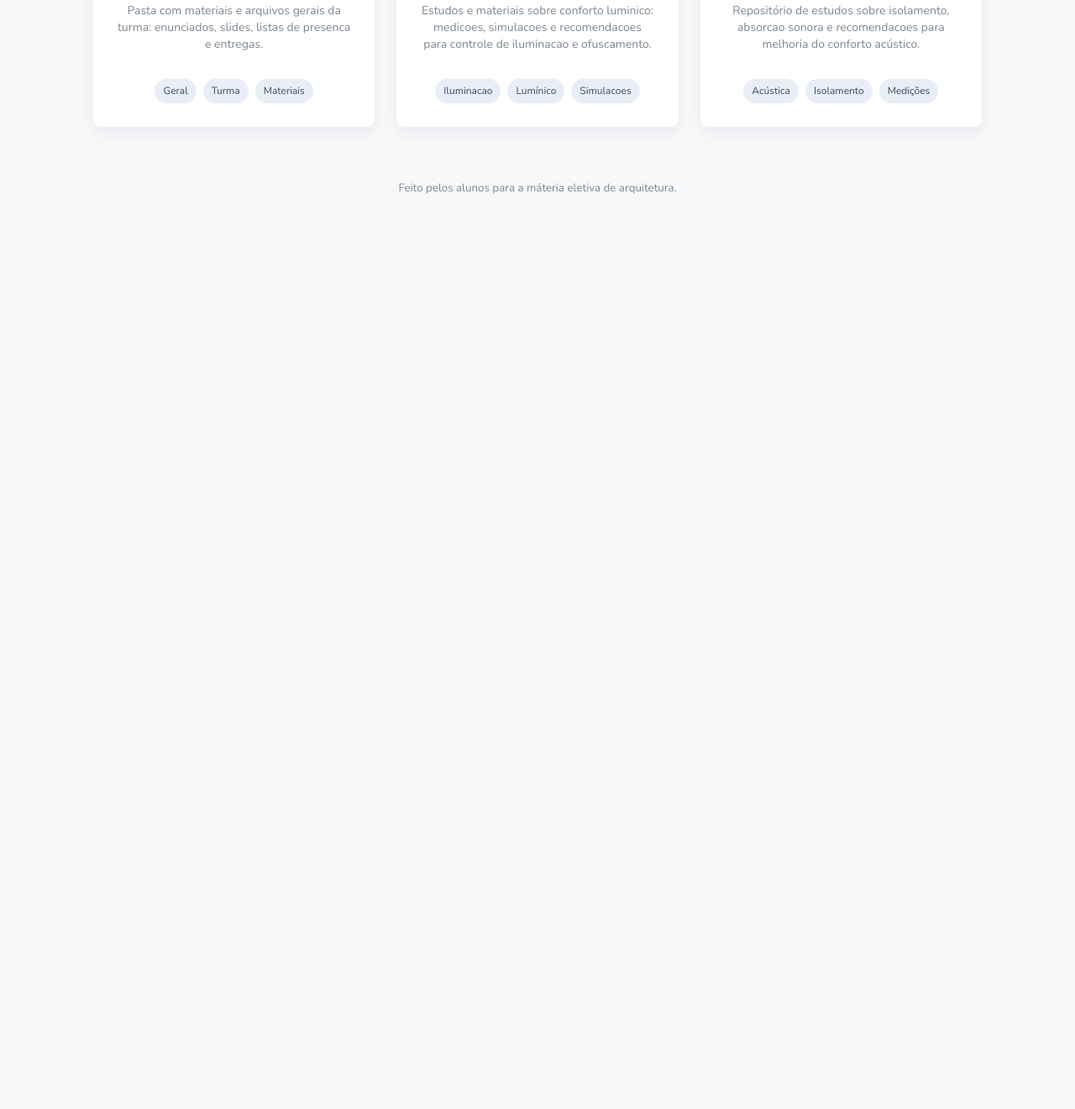
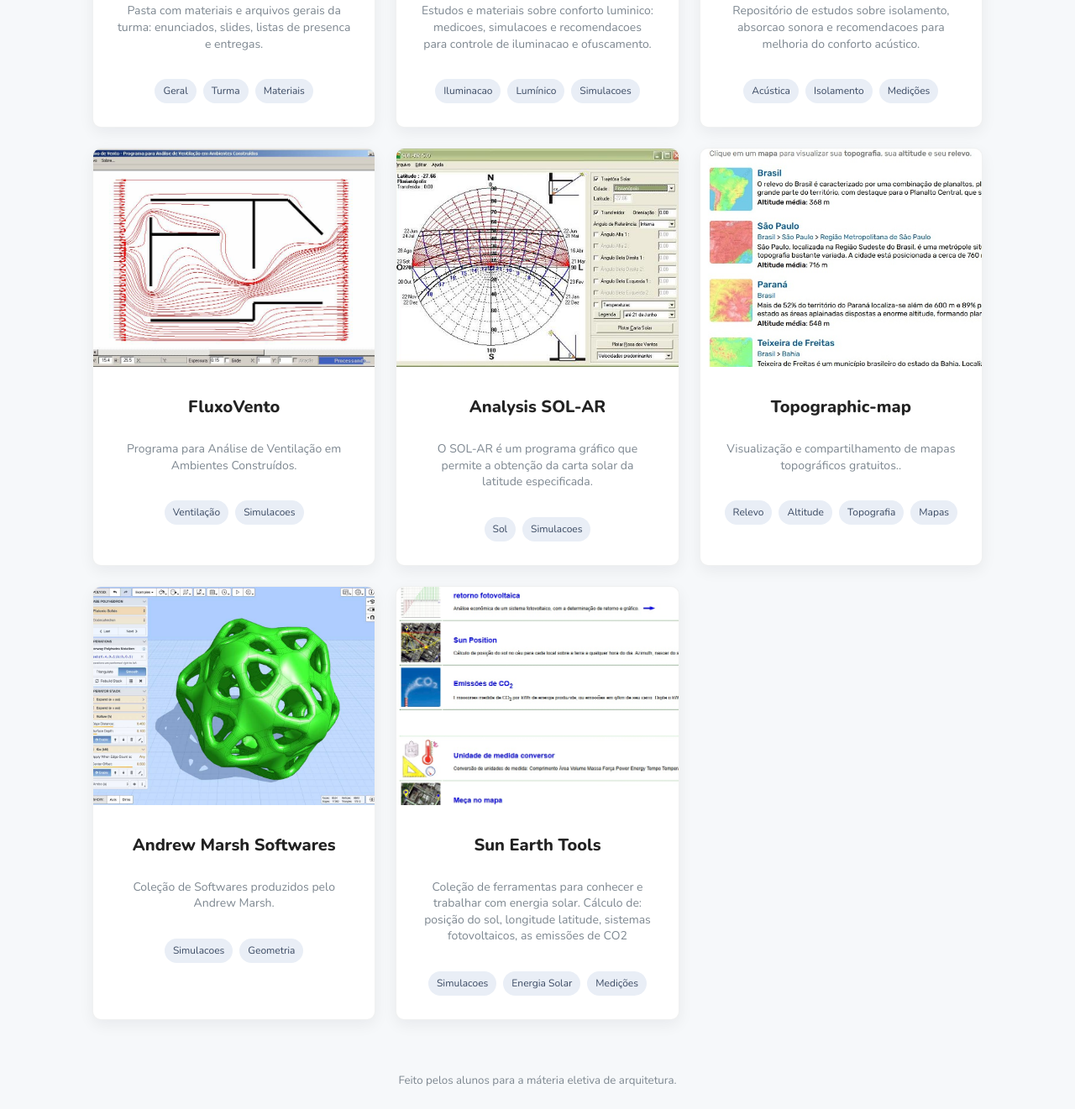
Before and after one commit to Sabrina1408/eletiva, a plain HTML site: page index.html in a window 1280 px wide. Shown: the part 528-1849 px from the top of the page at 84% size. Before the commit the page ends 800 px from the top, so only its background shows below. Drawn offline with nearby package versions, Linux system fonts and the light colour scheme.

Commit message:
add alguns cards e links

```diff
--- a/index.html
+++ b/index.html
@@ -58,6 +58,81 @@
           </div>
         </div>
       </a>
+
+      <a class="card" href="https://www.tecgraf.puc-rio.br/etools/fluxovento/" target="_blank" rel="noopener noreferrer">
+        <div class="card-image">
+          <img src="assets/fluxovento.jpg" alt="FluxoVento">
+        </div>
+        <div class="card-body">
+          <h2>FluxoVento</h2>
+          <p class="desc">Programa para Análise de Ventilação em Ambientes Construídos.</p>
+          <div class="tags">
+            <span class="tag">Ventilação</span>
+            <span class="tag">Simulacoes</span>
+          </div>
+        </div>
+      </a>
+
+      <a class="card" href="https://labeee.ufsc.br/downloads/softwares/analysis-sol-ar" target="_blank" rel="noopener noreferrer">
+        <div class="card-image">
+          <img src="assets/analysis_sol_ar.jpg" alt="Analysis SOL-AR">
+        </div>
+        <div class="card-body">
+          <h2>Analysis SOL-AR</h2>
+          <p class="desc">O SOL-AR é um programa gráfico que permite a obtenção da carta solar da latitude especificada.</p>
+          <div class="tags">
+            <span class="tag">Sol</span>
+            <span class="tag">Simulacoes</span>
+          </div>
+        </div>
+      </a>
+
+      <a class="card" href="https://pt-br.topographic-map.com/" target="_blank" rel="noopener noreferrer">
+        <div class="card-image">
+          <img src="assets/topographic-map.jpg" alt="Topographic-map">
+        </div>
+        <div class="card-body">
+          <h2>Topographic-map</h2>
+          <p class="desc">Visualização e compartilhamento de mapas topográficos gratuitos..</p>
+          <div class="tags">
+            <span class="tag">Relevo</span>
+            <span class="tag">Altitude</span>
+            <span class="tag">Topografia</span>
+            <span class="tag">Mapas</span>
+          </div>
+        </div>
+      </a>
+
+      <a class="card" href="https://www.andrewmarsh.com/software/" target="_blank" rel="noopener noreferrer">
+        <div class="card-image">
+          <img src="assets/web-poly3d.jpg" alt="andrewmarsh Software">
+        </div>
+        <div class="card-body">
+          <h2>Andrew Marsh Softwares</h2>
+          <p class="desc">Coleção de Softwares produzidos pelo Andrew Marsh.</p>
+          <div class="tags">
+            <span class="tag">Simulacoes</span>
+            <span class="tag">Geometria</span>
+
+          </div>
+        </div>
+      </a>
+
+      <a class="card" href="https://www.sunearthtools.com/dp/tools/pos_sun.php?lang=pt" target="_blank" rel="noopener noreferrer">
+        <div class="card-image">
+          <img src="assets/sunearth.jpg" alt="Sun Earth Tools">
+        </div>
+        <div class="card-body">
+          <h2>Sun Earth Tools</h2>
+          <p class="desc">Coleção de ferramentas para conhecer e trabalhar com energia solar. Cálculo de: posição do sol, longitude latitude, sistemas fotovoltaicos, as emissões de CO2</p>
+          <div class="tags">
+            <span class="tag">Simulacoes</span>
+            <span class="tag">Energia Solar</span>
+            <span class="tag">Medições</span>
+
+          </div>
+        </div>
+      </a>
     </section>
   </main>
 
```
Also changed, not shown: assets/analysis_sol_ar.jpg (added), assets/fluxovento.jpg (added), assets/sunearth.jpg (added), assets/topographic-map.jpg (added), assets/web-poly3d.jpg (added).
